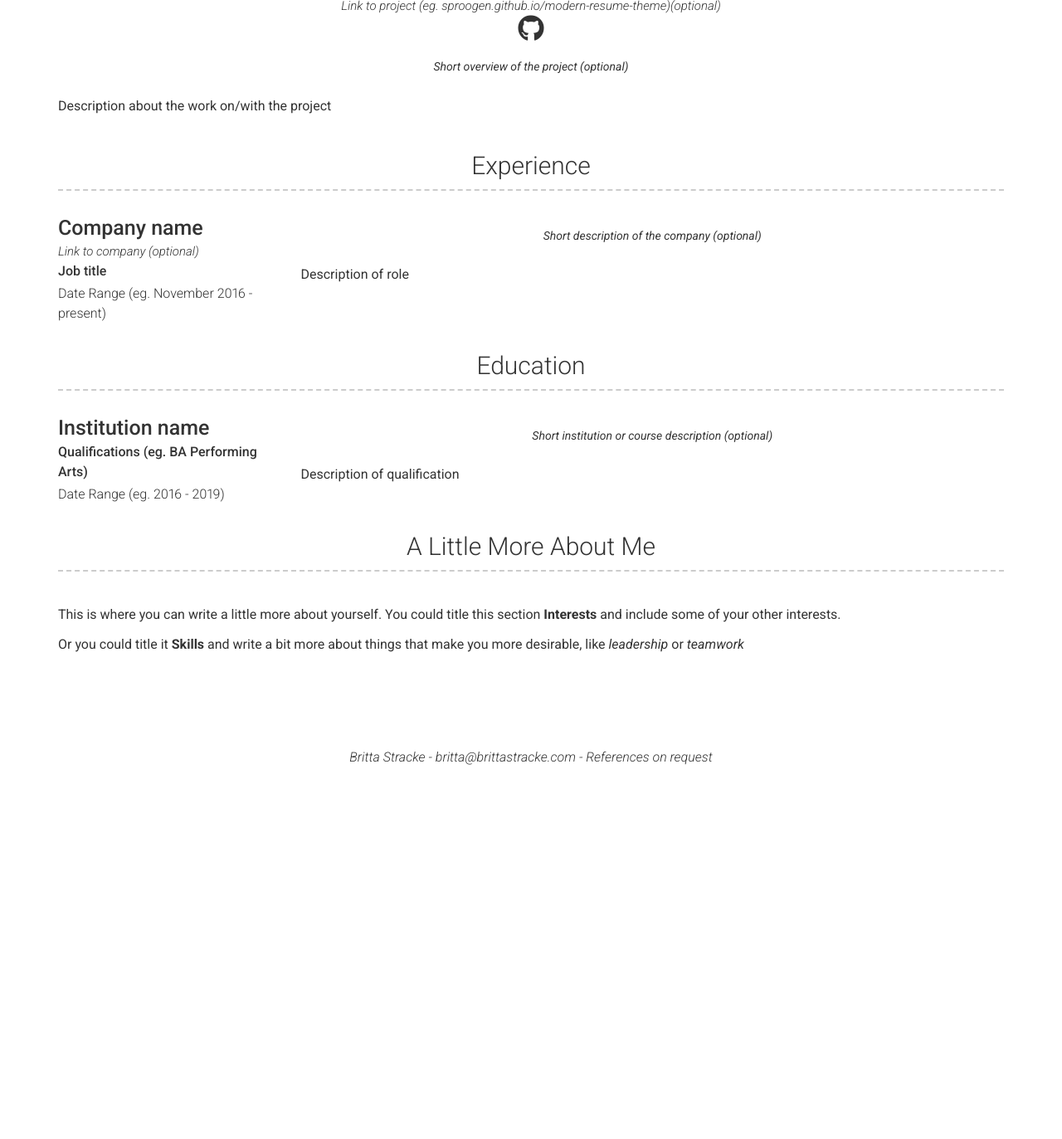
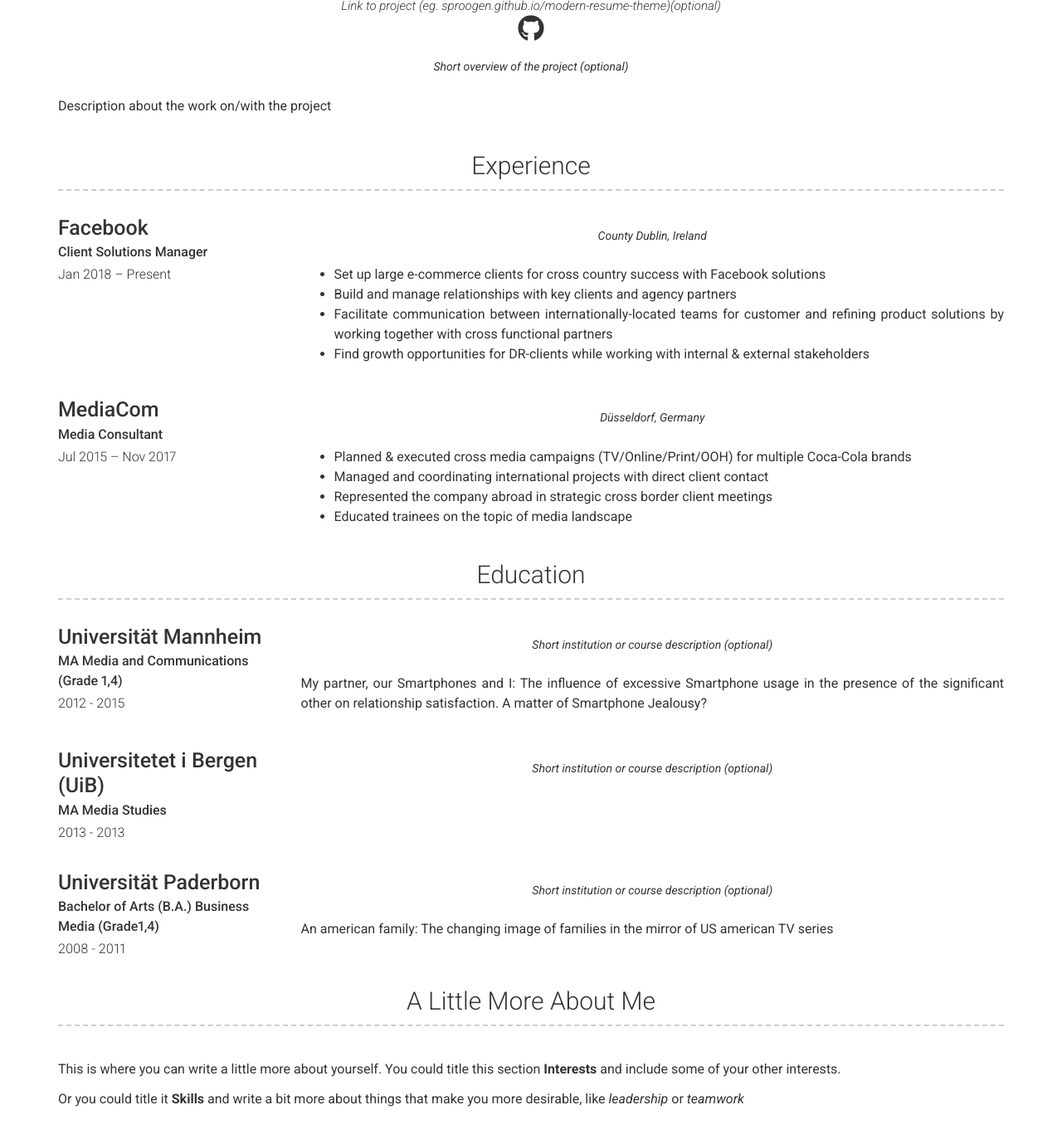
Before and after one commit to judsonlmoore/brittastracke.com, a Jekyll site: the page built from index.md, in a window 1280 px wide and 1400 px high, scrolled down 667 px. Shown: the top 1373 px of the window at 83% size. Built offline with Jekyll 4.4.1, drawn with Linux system fonts in a browser that asks for light colours; nearby versions of some CDN libraries; before the commit the page ends 1604 px from its top, so only the background shows below that.

Commit message:
Data updated

```diff
--- a/_config.yml
+++ b/_config.yml
@@ -10,28 +10,28 @@
 website: https://www.brittastracke.com
 base_url: /
 
-darkmode: false
+darkmode:
 
 # Social links
+facebook_username: britta.karotte
+instagram_username: bkarotte
+linkedin_username: britta-stracke-71a349a3
+xing_username: Britta_Stracke3
 # twitter_username:
 # github_username:
 # stackoverflow_username: "00000001"
 # dribbble_username:
-facebook_username: britta.karotte
 # flickr_username:
-instagram_username: bkarotte
-linkedin_username: britta-stracke-71a349a3
-xing_username: Britta_Stracke3
 # pinterest_username:
 # youtube_username:
 # googleplus_username:
 # orcid_username:
 
 # Additional icon links
-additional_links:
-- title: Link name
-  icon: Font Awesome brand icon name (eg. fa-twitter) (https://fontawesome.com/icons?d=gallery&s=brands&m=free)
-  url: Link url (eg. https://google.com)
+# additional_links:
+# - title: Link name
+#  icon: Font Awesome brand icon name (eg. fa-twitter) (https://fontawesome.com/icons?d=gallery&s=brands&m=free)
+#  url: Link url (eg. https://google.com)
 # - title: another link
 #   icon: font awesome brand icon name (eg. fa-twitter) (https://fontawesome.com/icons?d=gallery&s=brands&m=free)
 #   url: Link url (eg. https://google.com)
--- a/_data/education.yml
+++ b/_data/education.yml
@@ -1,9 +1,26 @@
 # Education Template
 - layout: left
-  name: Institution name
-  dates: Date Range (eg. 2016 - 2019)
-  qualification: Qualifications (eg. BA Performing Arts)
+  name: Universität Mannheim
+  dates: 2012 - 2015
+  qualification: MA Media and Communications (Grade 1,4)
   quote: >
     Short institution or course description (optional)
   description: | # this will include new lines to allow paragraphs
-    Description of qualification
+    My partner, our Smartphones and I: The influence of excessive Smartphone usage in the presence of the significant other on relationship satisfaction. A matter of Smartphone Jealousy?
+
+- layout: left
+  name: Universitetet i Bergen (UiB)
+  dates: 2013 - 2013
+  qualification: MA Media Studies
+  quote: >
+    Short institution or course description (optional)
+  description: | # this will include new lines to allow paragraphs
+
+- layout: left
+  name: Universität Paderborn
+  dates: 2008 - 2011
+  qualification: Bachelor of Arts (B.A.) Business Media (Grade1,4)
+  quote: >
+    Short institution or course description (optional)
+  description: | # this will include new lines to allow paragraphs
+    An american family: The changing image of families in the mirror of US american TV series
--- a/_data/experience.yml
+++ b/_data/experience.yml
@@ -1,10 +1,26 @@
 # Experience template
 - layout: left
-  company: Company name
-  link: Link to company (optional)
-  job_title: Job title
-  dates: Date Range (eg. November 2016 - present)
+  company: Facebook
+  link:
+  job_title: Client Solutions Manager
+  dates: Jan 2018 – Present
   quote: >
-   Short description of the company (optional)
+   County Dublin, Ireland
   description: | # this will include new lines to allow paragraphs
-    Description of role
+    - Set up large e-commerce clients for cross country success with Facebook solutions
+    - Build and manage relationships with key clients and agency partners
+    - Facilitate communication between internationally-located teams for customer and refining product solutions by working together with cross functional partners
+    - Find growth opportunities for DR-clients while working with internal & external stakeholders
+
+- layout: left
+  company: MediaCom
+  link:
+  job_title: Media Consultant
+  dates: Jul 2015 – Nov 2017
+  quote: >
+   Düsseldorf, Germany
+  description: | # this will include new lines to allow paragraphs
+    - Planned & executed cross media campaigns (TV/Online/Print/OOH) for multiple Coca-Cola brands
+    - Managed and coordinating international projects with direct client contact
+    - Represented the company abroad in strategic cross border client meetings
+    - Educated trainees on the topic of media landscape
--- a/_layouts/default.html
+++ b/_layouts/default.html
@@ -3,7 +3,7 @@
 
 {%- include head.html -%}
 
-<body class="{% if site.darkmode %}dark{% endif %}">
+<body>
 
   {%- include header.html -%}
 
```
